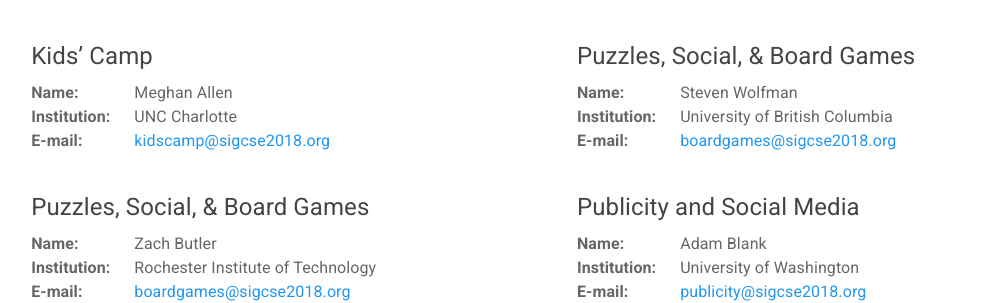
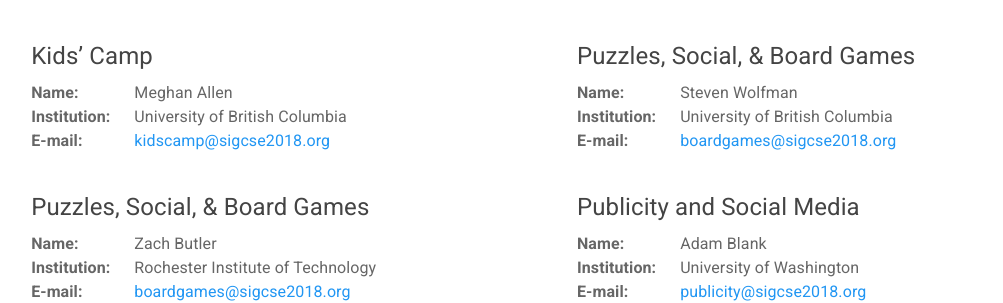
Before and after one commit to sigcsets/sigcse2018, a Jekyll site: the page built from info/committees.md, in a window 1280 px wide and 900 px high, scrolled down 2855 px. Shown: the part 153-456 px from the top of the window, without its empty margins (78-1081 px from the left). Built offline with Jekyll 4.4.1, drawn with Linux system fonts in a browser that asks for light colours.

Commit message:
Committee update.

```diff
--- a/_data/committees.yaml
+++ b/_data/committees.yaml
@@ -184,7 +184,7 @@
 
   - name: Meghan Allen
     role: Kids’ Camp
-    inst:  UNC Charlotte
+    inst:  University of British Columbia
     email: kidscamp@sigcse2018.org
 
   - name: Steven Wolfman
```
